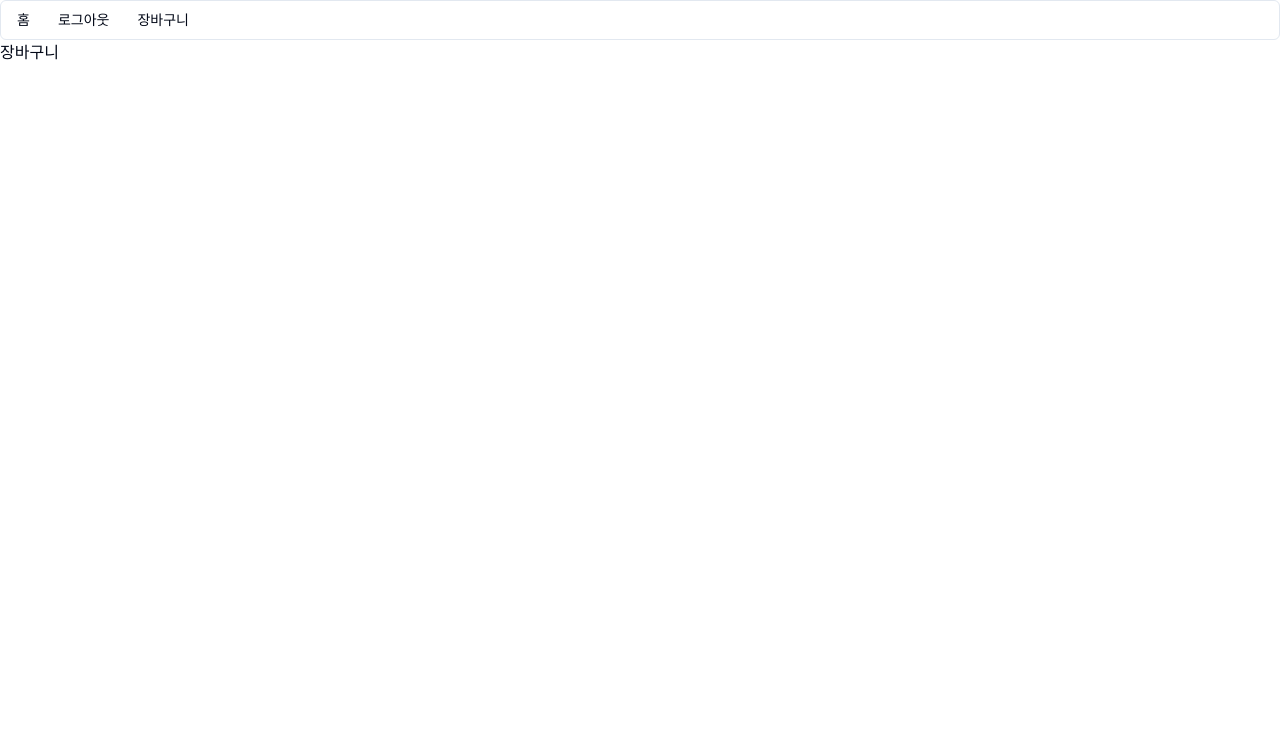
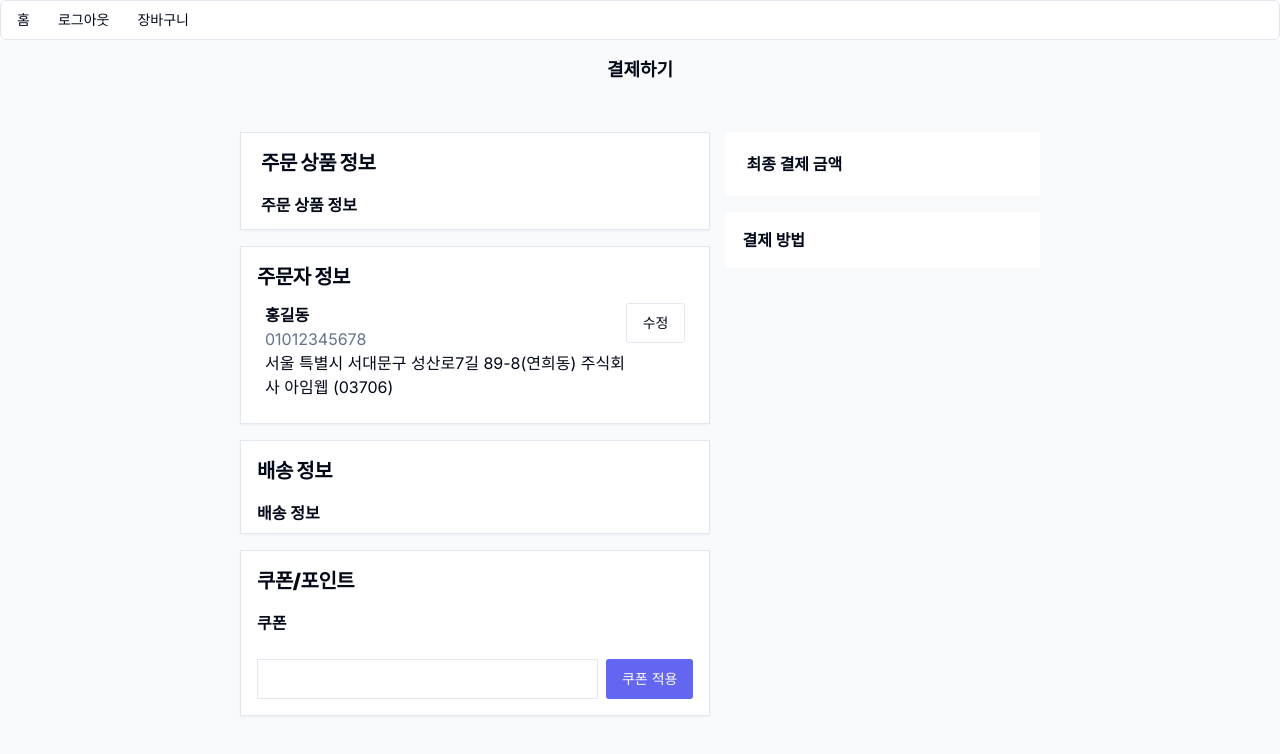
Before and after one commit to Pseheyon/DevCamp, a Next.js app: page /cart in a window 1280 px wide. Shown: the top 754 px of the page. Built offline with nearby package versions, Linux system fonts and the light colour scheme.

Commit message:
[style] 장바구니 레이아웃

```diff
--- a/src/app/(islogin)/cart/page.tsx
+++ b/src/app/(islogin)/cart/page.tsx
@@ -1,3 +1,143 @@
+import { Button } from "@/components/ui/button";
+import { Card, CardContent, CardHeader, CardTitle } from "@/components/ui/card";
+import {
+  Form,
+  FormControl,
+  FormDescription,
+  FormField,
+  FormItem,
+  FormLabel,
+  FormMessage,
+} from "@/components/ui/form";
+import {
+  Select,
+  SelectContent,
+  SelectItem,
+  SelectTrigger,
+  SelectValue,
+} from "@/components/ui/select";
+import { Input } from "@/components/ui/input";
+import {
+  TsRegisterSchemaType,
+  registerSchema,
+} from "@/validators/signupSchema";
+import { zodResolver } from "@hookform/resolvers/zod";
+import { useForm } from "react-hook-form";
 export default function Cart() {
-  return <h1>장바구니</h1>;
+  const form = useForm<TsRegisterSchemaType>({
+    resolver: zodResolver(registerSchema),
+    defaultValues: {
+      phone: "",
+      email: "",
+      role: "",
+      username: "",
+      password: "",
+      confirmPassword: "",
+    },
+  });
+  const {
+    register,
+    handleSubmit,
+    formState: { errors, isSubmitting },
+    reset,
+    setError,
+  } = useForm<TsRegisterSchemaType>({
+    resolver: zodResolver(registerSchema),
+  });
+  const onSubmit = async (data: TsRegisterSchemaType) => {
+    const { password, confirmPassword } = data;
+
+    alert(JSON.stringify(data, null, 4));
+    const response = await fetch("/api/signup", {
+      method: "POST",
+      body: JSON.stringify(data),
+      headers: {
+        "Content-Type": "application/json",
+      },
+    });
+    const responseData = await response.json();
+    if (!response.ok) {
+      alert("Submitting form failed!");
+      return;
+    }
+
+    if (responseData.errors) {
+      const errors = responseData.errors;
+    }
+  };
+
+  return (
+    <main className="bg-slate-50 px-60 flex flex-col justify-center">
+      <Form
+        {...form}
+        // className="bg-slate-50 px-60 flex flex-col justify-center"
+      >
+        <h3 className=" p-4 box-border text-center font-extrabold text-lg pb-8">
+          결제하기
+        </h3>
+        <form
+          onSubmit={form.handleSubmit(onSubmit)}
+          className="flex justify-center gap-4 min-h-dvh rounded-none bg-slate-50 w-60% pl-20% pr-20% box-border justify-self-center"
+        >
+          <Card className="basis-3/5 rounded-none bg-inherit">
+            <Card className=" bg-white mt-4 boder rounded-none p-1 shadow-sm border">
+              <CardTitle className="p-4 ">주문 상품 정보</CardTitle>
+              <CardHeader className="p-4 pb-2 pt-1 font-bold">
+                주문 상품 정보
+              </CardHeader>
+            </Card>
+            <Card className=" bg-white mt-4 boder rounded-none shadow-sm border">
+              <CardTitle className="p-4 pt-5  font-black">
+                주문자 정보
+              </CardTitle>
+              {/* <CardHeader className="p-4 pb-2 pt-1 font-bold">
+              주문자 정보
+            </CardHeader> */}
+              <CardContent className="flex flex-row w-full justify-between">
+                <div>
+                  <h5 className="font-bold">홍길동</h5>
+                  <p className="text-slate-500">01012345678</p>
+                  <h6>
+                    서울 특별시 서대문구 성산로7길 89-8(연희동) 주식회사 아임웹
+                    (03706)
+                  </h6>
+                </div>
+                <Button variant="outline" className="rounded-[3px]">
+                  수정
+                </Button>
+              </CardContent>
+            </Card>
+            <Card className=" bg-white mt-4 boder rounded-none shadow-sm border ">
+              <CardTitle className="p-4 pt-5 ">배송 정보</CardTitle>
+              <CardHeader className="p-4 pb-2 pt-1 font-bold">
+                배송 정보
+              </CardHeader>
+            </Card>
+            <Card className=" bg-white mt-4 boder rounded-none box-border shadow-sm border">
+              <CardTitle className="p-4 pt-5 ">쿠폰/포인트</CardTitle>
+              <CardHeader className="p-4 pb-2 pt-1 font-bold">쿠폰</CardHeader>
+              <CardContent className="p-4 flex size-full justify-center gap-2 rounded-none">
+                <Card className="basis-4/5 rounded-none bg-inherit border"></Card>
+                <Button
+                  variant="deepnavy"
+                  className="basis-1/5 text-center box-border rounded-[3px]"
+                >
+                  쿠폰 적용
+                </Button>
+              </CardContent>
+            </Card>
+          </Card>
+          <Card className="basis-2/5 rounded-none bg-inherit">
+            <Card className=" bg-white mt-4 boder rounded-none p-1">
+              <CardHeader className="p-4 font-bold">최종 결제 금액</CardHeader>
+            </Card>
+            <Card className=" bg-white mt-4 boder rounded-none ">
+              <CardHeader className="p-4 font-bold">결제 방법</CardHeader>
+            </Card>
+            <Card className=" bg-white mt-4 boder rounded-none "></Card>
+          </Card>
+        </form>
+      </Form>
+    </main>
+  );
 }
--- a/src/app/page.tsx
+++ b/src/app/page.tsx
@@ -14,7 +14,7 @@ import Signup from "./(logout)/signup/page";
 import Link from "next/link";
 export default function Home() {
   return (
-    <main className="flex flex-col flex-row items-center size-full justify-center">
+    <main className="flex flex-col items-center size-full justify-center">
       <Menubar className="w-full">
         <MenubarMenu>
           <MenubarTrigger>
--- a/src/components/sign-up.tsx
+++ b/src/components/sign-up.tsx
@@ -3,7 +3,6 @@ import { zodResolver } from "@hookform/resolvers/zod";
 import { useState } from "react";
 import { useForm } from "react-hook-form";
 import { ArrowRight } from "lucide-react";
-import { z } from "zod";
 import {
   Dialog,
   DialogClose,
--- a/src/components/ui/button.tsx
+++ b/src/components/ui/button.tsx
@@ -19,10 +19,10 @@ const buttonVariants = cva(
         ghost: "hover:bg-accent hover:text-accent-foreground",
         link: "text-primary underline-offset-4 hover:underline",
         deepnavy:
-          "bg-indigo-500 hover:bg-indigo-600 text-[14px] text-white transition-all duration-300",
+          "bg-indigo-500 hover:bg-indigo-600 text-[14px] text-white transition-all duration-300  font-bold",
 
         lightblue:
-          "bg-cyan-200 hover:bg-cyan-400 text-[14px] font-bold text-primaryBlue-default hover:bg-primaryBlue-100/50 transition-all duration-300",
+          "bg-cyan-200 hover:bg-cyan-400 text-[14px] font-bold text-primaryBlue-default hover:bg-primaryBlue-100/50 transition-all duration-300 font-bold",
       },
       size: {
         default: "h-10 px-4 py-2",
--- a/src/components/ui/card.tsx
+++ b/src/components/ui/card.tsx
@@ -9,7 +9,7 @@ const Card = React.forwardRef<
   <div
     ref={ref}
     className={cn(
-      "rounded-lg border bg-card text-card-foreground shadow-sm",
+      "rounded-lg bg-card text-card-foreground box-border",
       className
     )}
     {...props}
@@ -23,7 +23,7 @@ const CardHeader = React.forwardRef<
 >(({ className, ...props }, ref) => (
   <div
     ref={ref}
-    className={cn("flex flex-col space-y-1.5 p-6", className)}
+    className={cn("flex flex-col space-y-1.5 p-6 font-black", className)}
     {...props}
   />
 ));
@@ -36,7 +36,7 @@ const CardTitle = React.forwardRef<
   <h3
     ref={ref}
     className={cn(
-      "text-2xl font-semibold leading-none tracking-tight",
+      "text-2xl text-[20px] font-black leading-none tracking-tight",
       className
     )}
     {...props}
```
